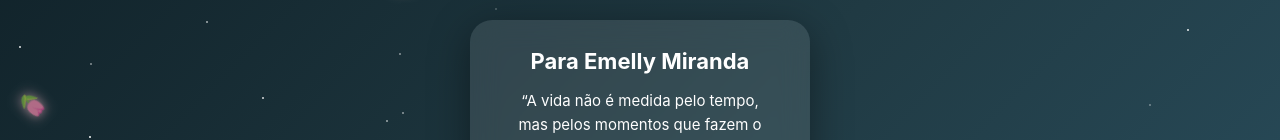
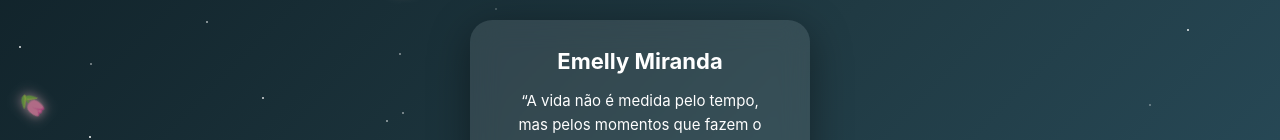
Before and after one commit to joselafaiete1996-coder/convitee, a plain HTML site: page index.html in a window 1280 px wide. Shown: the part 172-312 px from the top of the page. Drawn offline with Linux system fonts and the light colour scheme.

Commit message:
Update index.html

```diff
--- a/index.html
+++ b/index.html
@@ -11,7 +11,7 @@
 <div class="stars"></div>
 
 <div class="container">
-<h1> Para Emelly Miranda</h1>
+<h1>Emelly Miranda</h1>
 
 <p>
 “A vida não é medida pelo tempo,<br>
```
